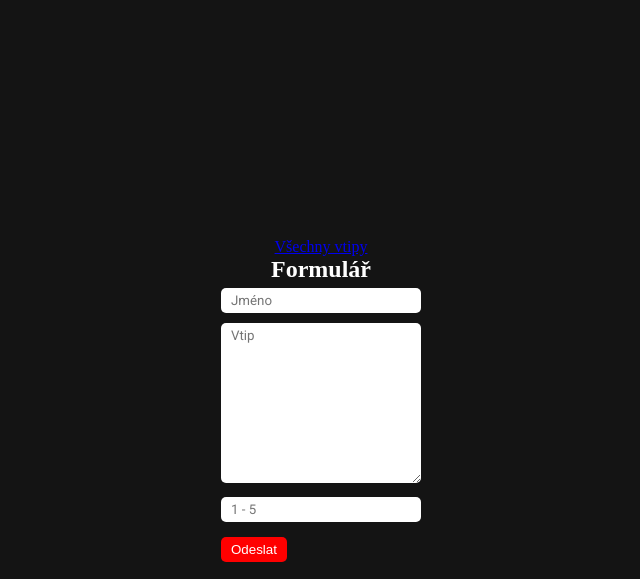
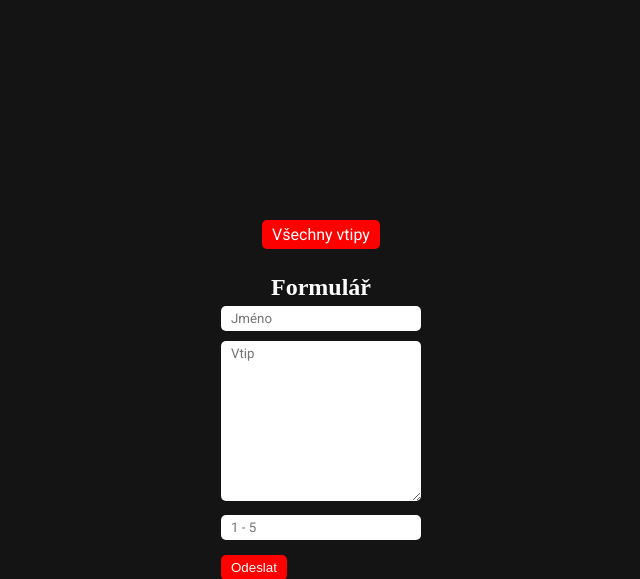
Before and after one commit to Pajix/Kurz_django_06_2025, a Django app: page / in a window 1280 px wide. Shown: the top 579 px of the page, without its empty margins (319-959 px from the left). Run offline with Django 5.2, Linux system fonts and the light colour scheme.

Commit message:
Dokoncena lekce 156 - formular - stylovani uvodni strany

```diff
--- a/funnypage/jokesapp/static/jokesapp/style.css
+++ b/funnypage/jokesapp/static/jokesapp/style.css
@@ -10,6 +10,7 @@ body {
     background-color: #141414;
 }
 
+/*Toto je pro .form jako pro clssu form, ne pro formulář*/
 .form {
     height: 100vh;
     display: flex;
@@ -19,6 +20,24 @@ body {
     color: white;
 }
 
+.form a {
+    text-decoration: none;
+    color: white;
+    font-family: "Roboto", sans-serif;
+    margin-bottom: 25px;
+    background-color: #ff0000;
+    padding: 5px 10px;
+    border-radius: 5px;
+}
+
+.form a:hover {
+    cursor: pointer;
+    background-color: #b06565;
+}
+
+
+
+/*Toto je pro formulář*/
 form input, form textarea {
     outline: none;
     width: 200px;
```
